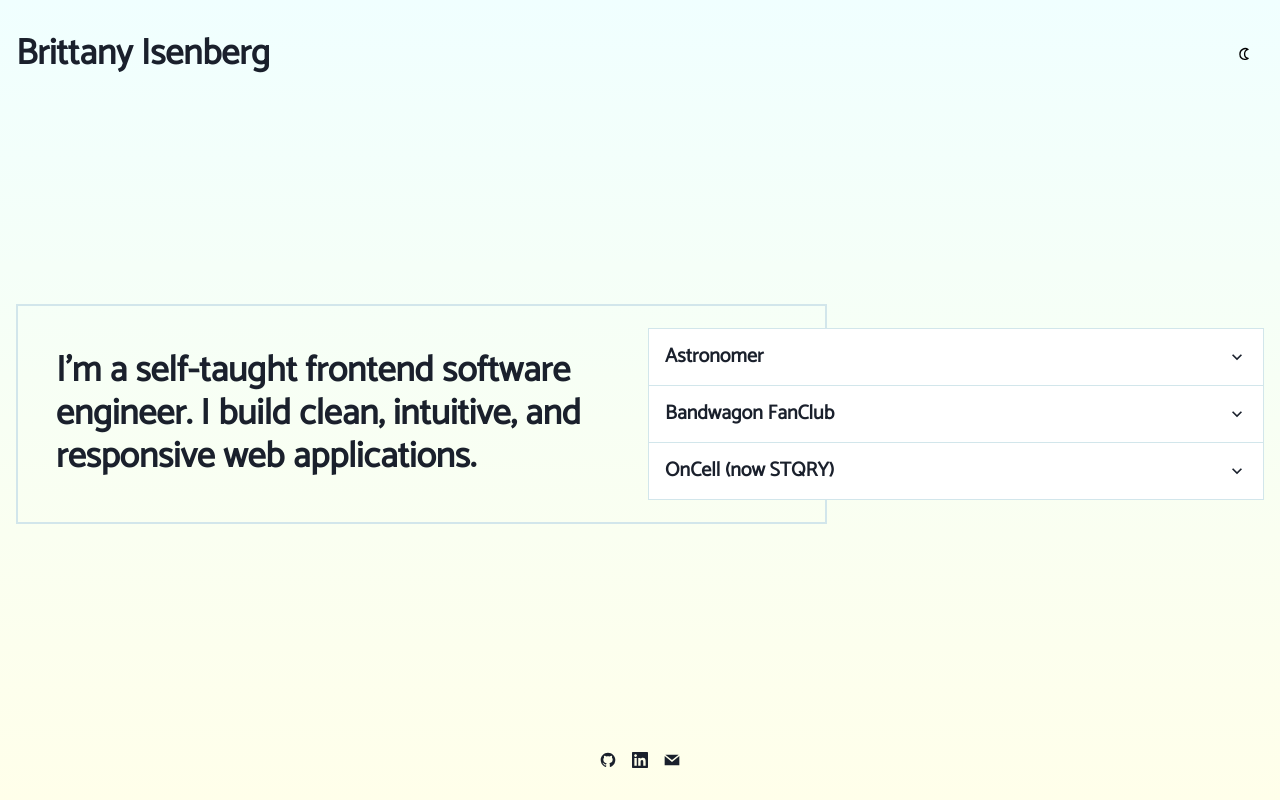
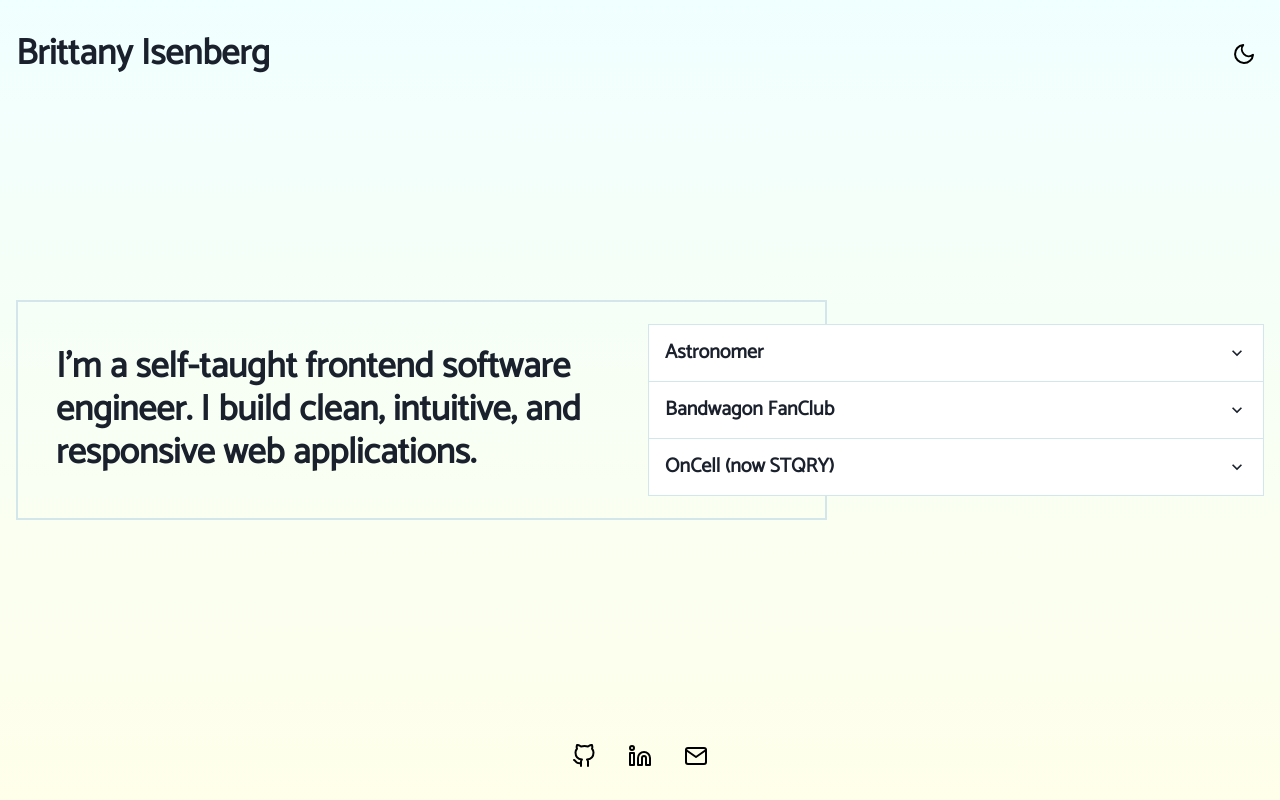
Before and after one commit to brittanyleigh/22-portfolio, a Gatsby site: page / in a window 1280 px wide. Built offline with nearby package versions, Linux system fonts and the light colour scheme; Gatsby itself is replaced by a stand-in of ours.

Commit message:
update icon buttons

```diff
--- a/src/components/Footer.js
+++ b/src/components/Footer.js
@@ -1,13 +1,45 @@
 import React from "react";
-import { Flex, Icon } from "@chakra-ui/react";
-import { GrGithub, GrLinkedin, GrMail } from "react-icons/gr";
+import { Flex, IconButton, useColorModeValue } from "@chakra-ui/react";
+import { FiMail, FiGithub, FiLinkedin } from "react-icons/fi";
 
 function Footer() {
+  const iconColor = useColorModeValue("black", "white");
+  const items = [
+    {
+      icon: <FiGithub size="1.5em" color={iconColor} />,
+      link: "https://github.com/brittanyleigh",
+      label: "View GitHub profile",
+    },
+    {
+      icon: <FiLinkedin size="1.5em" color={iconColor} />,
+      link: "https://www.linkedin.com/in/brittanyisenberg/",
+      label: "View LinkedIn profile",
+    },
+    {
+      icon: <FiMail size="1.5em" color={iconColor} />,
+      link: "mailto:brittany.isenberg@gmail.com",
+      label: "Send Email",
+    },
+  ];
+
   return (
     <Flex alignItems="center" justifyContent="center" py={6}>
-      <Icon as={GrGithub} boxsize={8} m={2} />
-      <Icon as={GrLinkedin} boxsize={8} m={2} />
-      <Icon as={GrMail} boxsize={8} m={2} />
+      {items.map((item) => {
+        return (
+          <IconButton
+            key={item.link}
+            as="a"
+            aria-label={item.label}
+            icon={item.icon}
+            variant="ghost"
+            colorScheme="blue"
+            href={item.link}
+            target="_blank"
+            color="black"
+            p={4}
+          />
+        );
+      })}
     </Flex>
   );
 }
--- a/src/components/Nav.js
+++ b/src/components/Nav.js
@@ -5,15 +5,18 @@ import {
   Spacer,
   Heading,
   useColorMode,
+  useColorModeValue,
   IconButton,
 } from "@chakra-ui/react";
 
-import { GrSun, GrMoon } from "react-icons/gr";
+import { FiSun, FiMoon } from "react-icons/fi";
 
 function Nav() {
   const { colorMode, toggleColorMode } = useColorMode();
+  const toggleColor = useColorModeValue("black", "white");
   const ariaLabel = colorMode == "light" ? "Toggle Dark" : "Toggle Light";
-  const icon = colorMode == "light" ? <GrMoon boxsize="10em" /> : <GrSun />;
+  const icon =
+    colorMode == "light" ? <FiMoon size="1.5em" /> : <FiSun size="1.5em" />;
 
   return (
     <Flex alignItems="center" py={6}>
@@ -26,6 +29,8 @@ function Nav() {
         aria-label={ariaLabel}
         icon={icon}
         variant="ghost"
+        colorScheme="blue"
+        color={toggleColor}
       />
     </Flex>
   );
```
